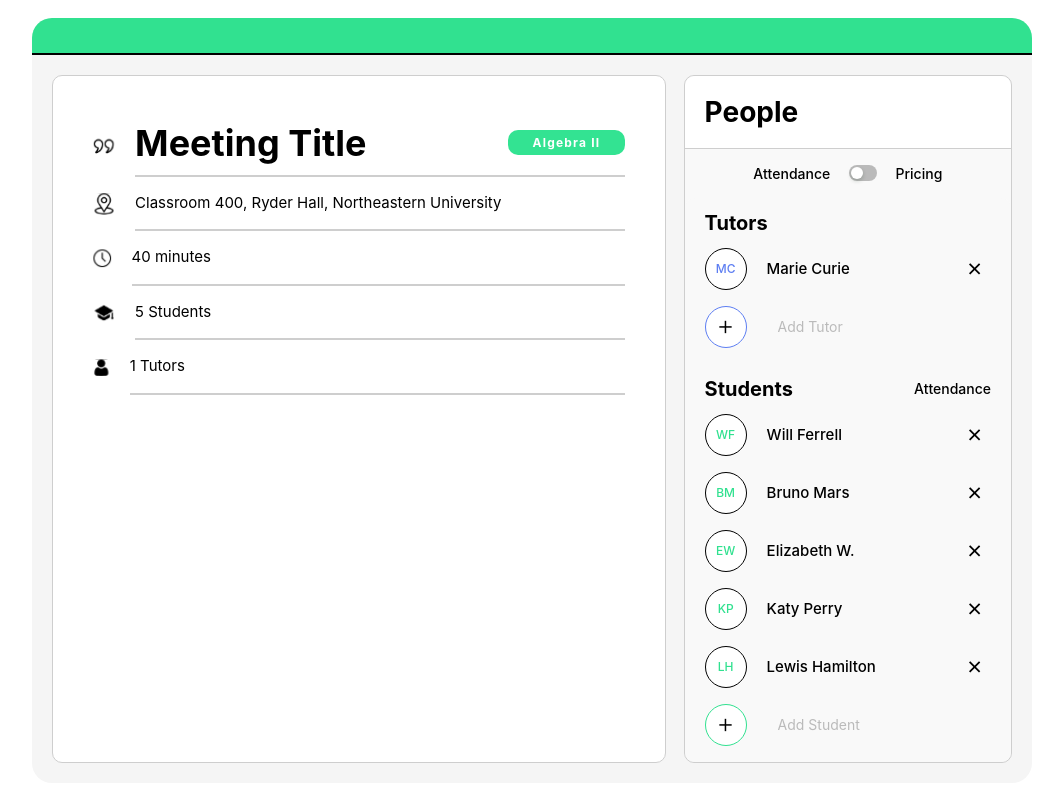
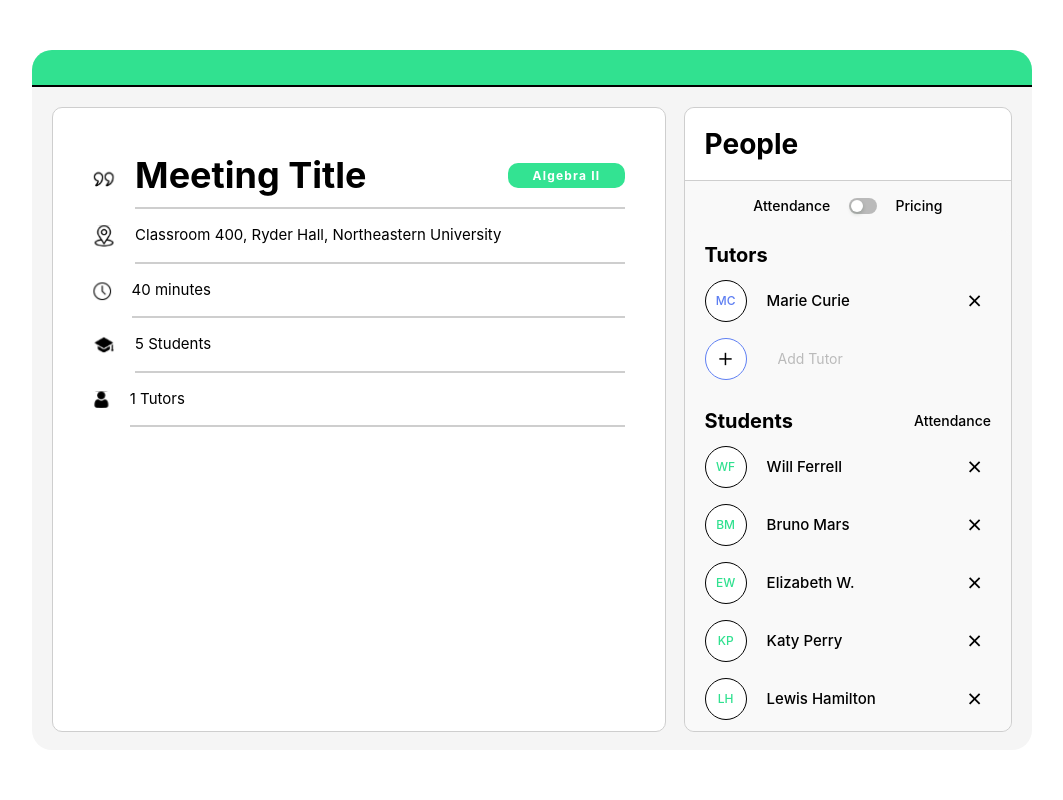
Before and after one commit to dennis-bg/tadpoleInterviewTest, a React (Create React App) app: page / in a window 1280 px wide. Shown: the whole page, without its empty margins (108-1171 px from the left). Built offline with nearby package versions, Linux system fonts and the light colour scheme.

Commit message:
scroll participants

```diff
--- a/src/App.css
+++ b/src/App.css
@@ -36,3 +36,18 @@
     transform: rotate(360deg);
   }
 }
+
+::-webkit-scrollbar {
+  width: 0.5vw;
+}
+
+::-webkit-scrollbar-track {
+  background-color: #F9F9F9;
+  border-radius: 10px;
+  margin-right: 10px;
+}
+
+::-webkit-scrollbar-thumb {
+  background-color: #31E190;
+  border-radius: 100vw;
+}
--- a/src/components/MeetingParticipants/styles.module.css
+++ b/src/components/MeetingParticipants/styles.module.css
@@ -1,5 +1,6 @@
 .participants {
     width: 34%;
+    height: 623px;
     background-color: #F9F9F9;
     border-radius: 10px;
     border: 1px solid #CECECE;
@@ -23,6 +24,10 @@
 .body {
     background-color: #F9F9F9;
     border-radius: 10px;
+    height: 501px;
+    overflow-y: auto;
+    scrollbar-width: none;
+    scrollbar-gutter: stable;
 }
 
 .body ul {
--- a/src/components/common/MyModal/styles.module.css
+++ b/src/components/common/MyModal/styles.module.css
@@ -9,6 +9,7 @@
 
 .modal{
     width: 1000px;
+    height: 700px;
     background-color: #F5F5F5;
     border-radius: 20px;
 }
```
